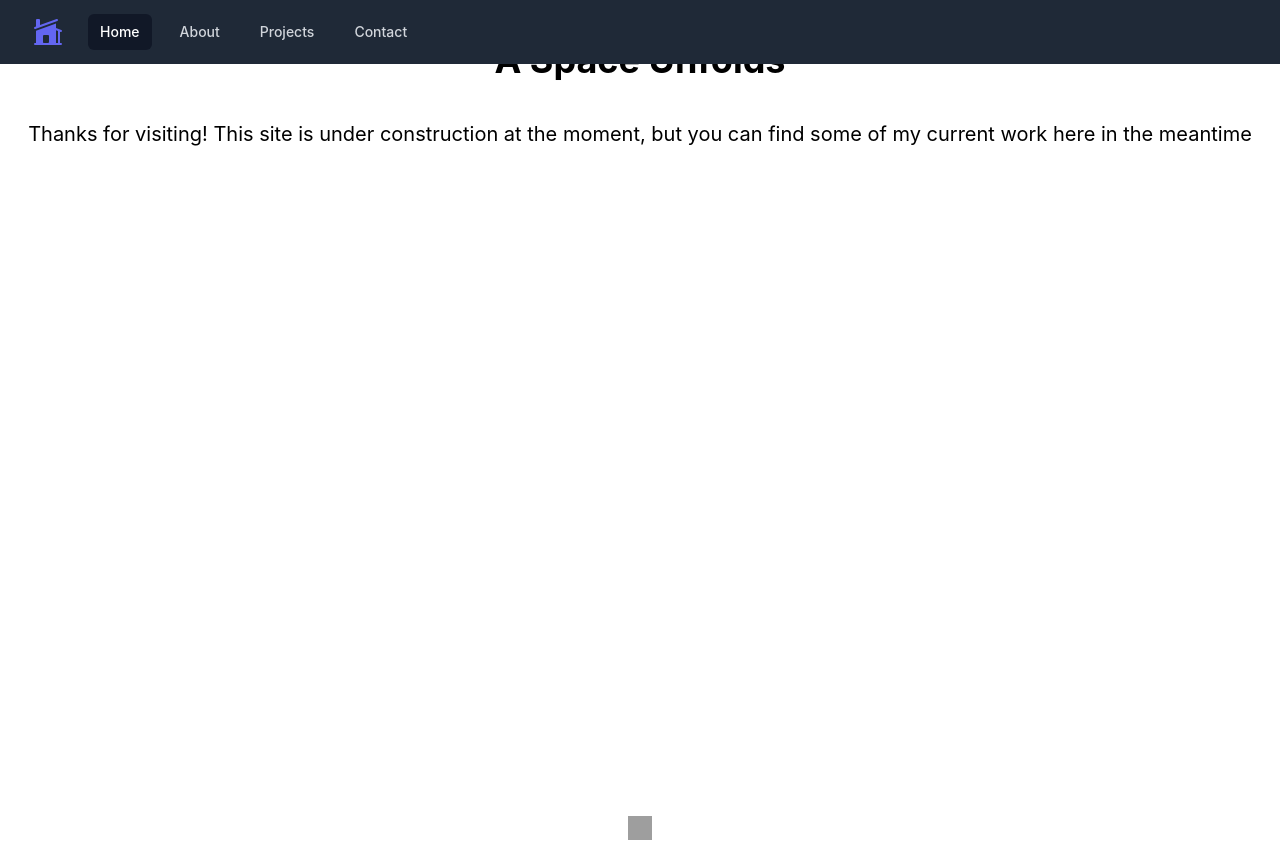
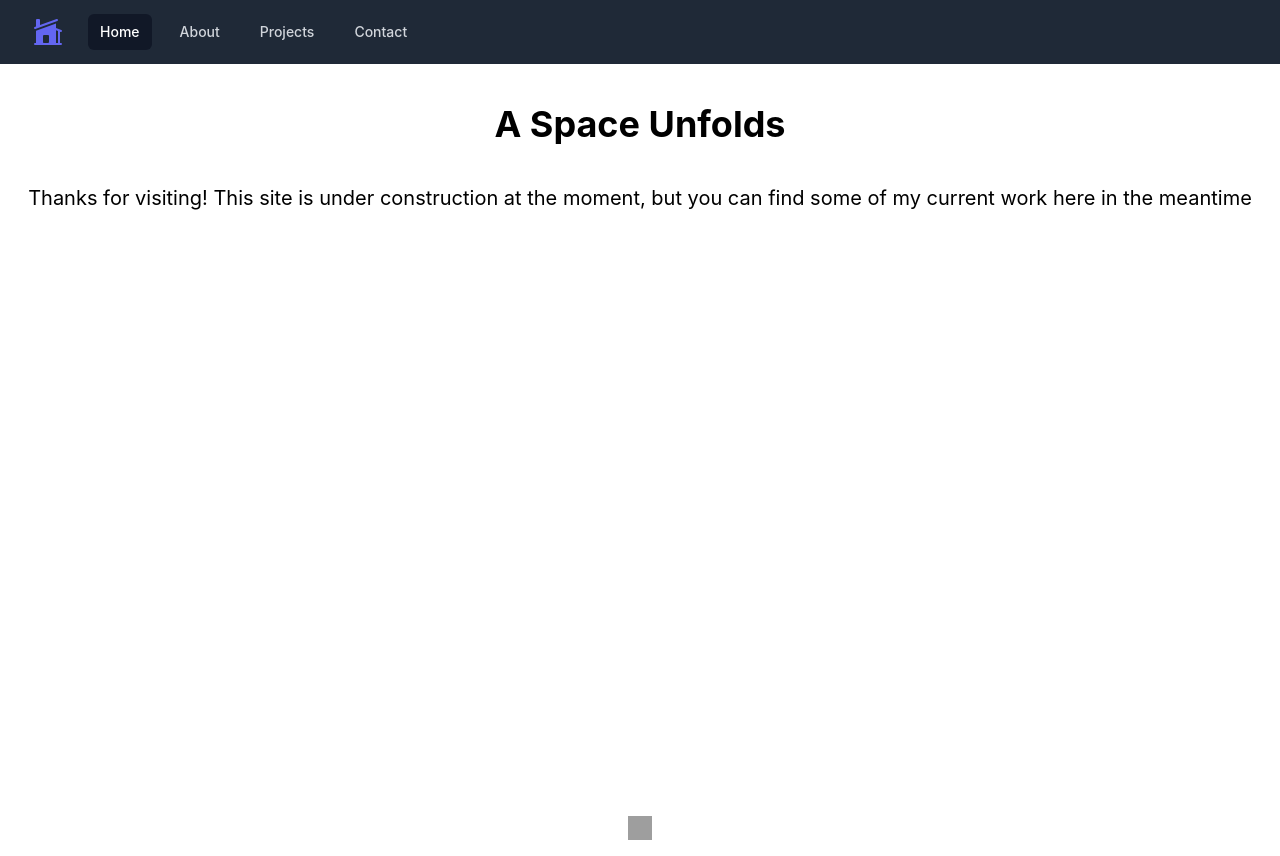
Before and after one commit to aaronfeingold/aspaceunfolds, a React (Create React App) app: page / in a window 1280 px wide. Built offline with nearby package versions, Linux system fonts and the light colour scheme; grey boxes are pictures that could not be loaded.

Commit message:
some padding so the nav bar is not in the way...but there must be a better way to implement a sticky navbar with a hero page

```diff
--- a/src/shared/components/Home.tsx
+++ b/src/shared/components/Home.tsx
@@ -3,7 +3,6 @@
 import { AppDispatch } from "../../app/store";
 import { fetchData } from "../../features/slices/dataSlice";
 import { RootState } from "../../app/store";
-import Footer from "./Footer";
 
 const Home: React.FC = () => {
   const dispatch = useDispatch<AppDispatch>();
@@ -24,7 +23,7 @@
   }
 
   return (
-    <div className="min-h-screen flex flex-col justify-between">
+    <div className="pt-16 min-h-screen flex flex-col justify-between">
       <header className="text-center py-10">
         <h1 className="text-4xl font-bold">A Space Unfolds</h1>
       </header>
```
